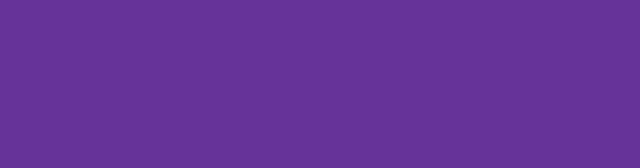
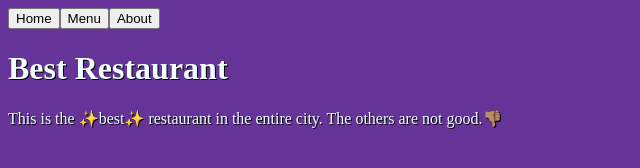
Before and after one commit to viktorlohr/odin-restaurant, a website built with webpack: page src/template.html in a window 1280 px wide. Shown: the whole page, without its empty margins (0-640 px from the left). Built offline with nearby package versions, Linux system fonts and the light colour scheme.

Commit message:
Add pageLoad and intro text

```diff
--- a/src/index.js
+++ b/src/index.js
@@ -1,4 +1,6 @@
-import "./styles.css"
+import "./styles.css";
 import { hello } from "./hello.js";
+import { loadPage } from "./loadPage.js";
 
 console.log(hello);
+loadPage();
--- /dev/null
+++ b/src/loadPage.js
@@ -0,0 +1,12 @@
+export function loadPage() {
+  const contentEl = document.getElementById("content");
+
+  const headlineEl = document.createElement("h1");
+  headlineEl.textContent = "Best Restaurant";
+
+  const introTextEl = document.createElement("div");
+  introTextEl.textContent =
+    "This is the ✨best✨ restaurant in the entire city. The others are not good.👎🏽";
+
+  contentEl.append(headlineEl, introTextEl);
+}
--- a/src/styles.css
+++ b/src/styles.css
@@ -1,4 +1,6 @@
 /* styles.css */
 body {
+  color: azure;
+  text-shadow: 1px 1px black;
   background-color: rebeccapurple;
 }
--- a/src/template.html
+++ b/src/template.html
@@ -5,5 +5,12 @@
     <meta name="viewport" content="width=device-width, initial-scale=1.0" />
     <title>Document</title>
   </head>
-  <body></body>
+  <body>
+    <header>
+      <nav>
+        <button>Home</button><button>Menu</button><button>About</button>
+      </nav>
+      <div id="content"></div>
+    </header>
+  </body>
 </html>
--- a/webpack.config.js
+++ b/webpack.config.js
@@ -25,14 +25,6 @@ export default {
         test: /\.css$/i,
         use: ["style-loader", "css-loader"],
       },
-      {
-        test: /\.html$/i,
-        use: ["html-loader"],
-      },
-      {
-        test: /\.(png|svg|jpg|jpeg|gif)$/i,
-        type: "asset/resource",
-      },
     ],
   },
 };
```
